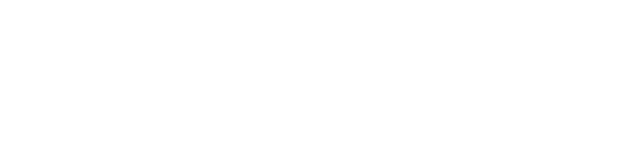
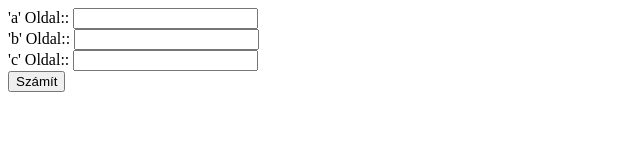
Before and after one commit to marcifelkialtojel/haromszog-terulet-kerulet-szamito, a website: page index.html in a window 1280 px wide. Shown: the whole page, without its empty margins (0-640 px from the left). Drawn offline with Linux system fonts and the light colour scheme.

Commit message:
Oldal szerkezetének szerkesztése

```diff
--- a/index.html
+++ b/index.html
@@ -7,7 +7,25 @@
     <title>Vite App</title>
   </head>
   <body>
-    <div id="app"></div>
+    <div id="app">
+      <div>
+        <label for="aOldal">'a' Oldal::</label>
+        <input type="number" min="0" id="aOldal">
+      </div>
+
+      <div>
+        <label for="bOldal">'b' Oldal::</label>
+        <input type="number" min="0" id="bOldal">
+      </div>
+
+      <div>
+        <label for="cOldal">'c' Oldal::</label>
+        <input type="number" min="0" id="cOldal">
+      </div>
+
+      <button id="szamit">Számít</button>
+      <p id="eredmeny"></p>
+    </div>
     <script type="module" src="/main.js"></script>
   </body>
 </html>
```
